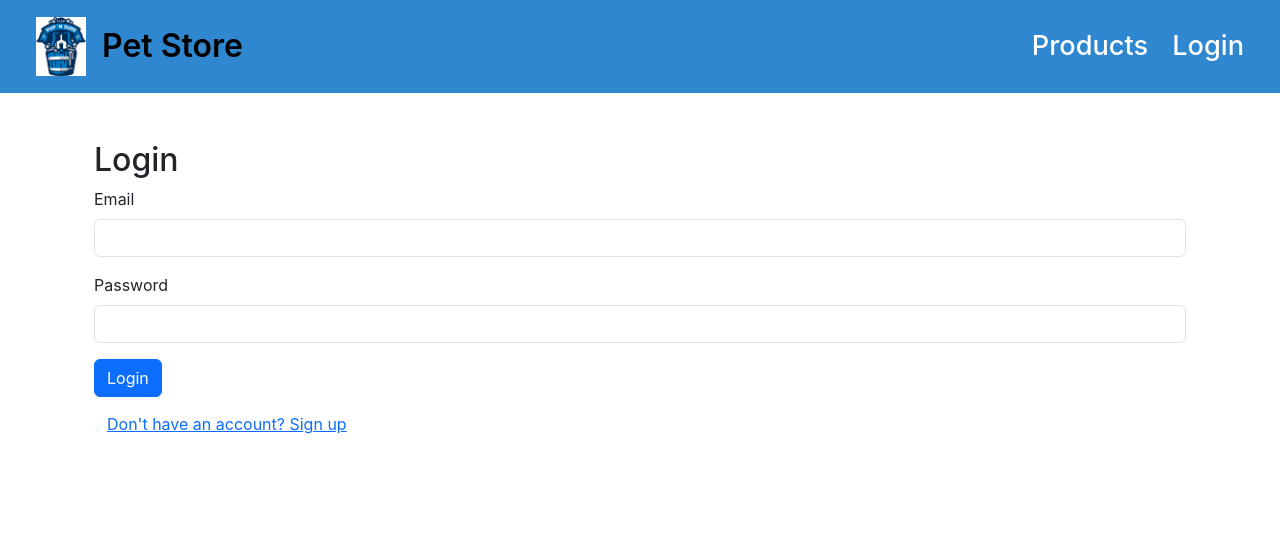
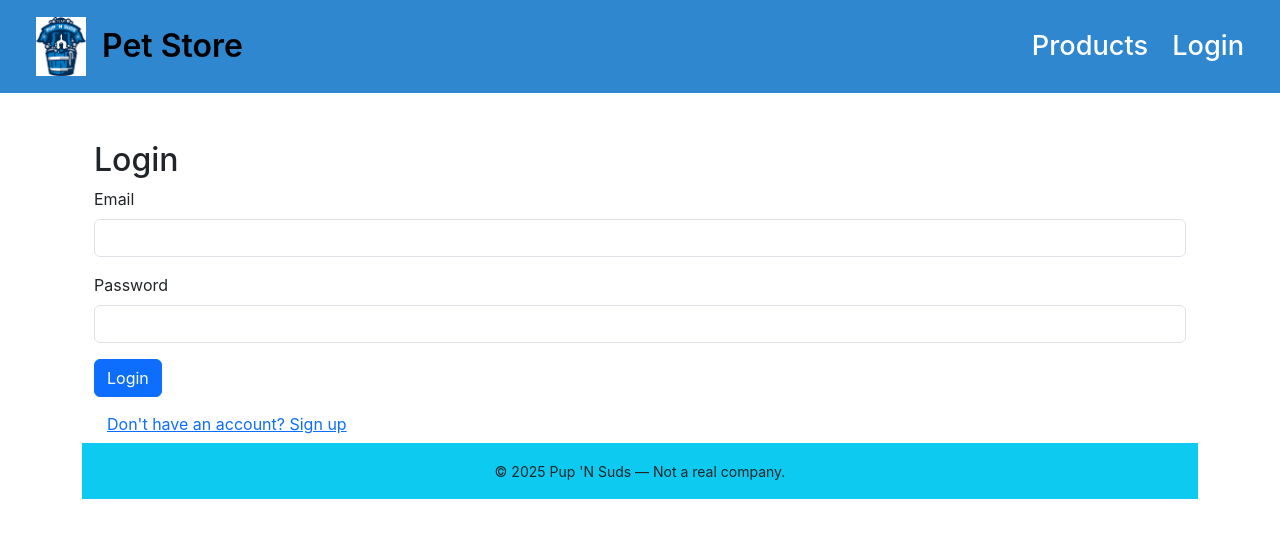
Before and after one commit to RValenzuela30/2412-FTB-Capstone, a React (Create React App) app in the folder client/: page /login in a window 1280 px wide. Shown: the top 538 px of the page. Built offline with nearby package versions, Linux system fonts and the light colour scheme.

Commit message:
footer added

```diff
--- a/client/src/App.js
+++ b/client/src/App.js
@@ -13,6 +13,7 @@ import Orders from "./pages/Orders";
 import Login from "./pages/Login";
 import AdminPage from "./pages/AdminPage";
 import Navbar from "./components/Navbar";
+import Footer from "./components/Footer";
 
 import { useAuth } from "./AuthContext";
 import { CartProvider } from "./CartContext";
@@ -54,6 +55,7 @@ function AppContent() {
           />
           <Route path="/login" element={<Login />} />
         </Routes>
+        <Footer />
       </div>
     </Router>
   );
--- a/client/src/components/Footer.js
+++ b/client/src/components/Footer.js
@@ -0,0 +1,15 @@
+import react from "react";
+
+function Footer() {
+  return (
+    <footer className="bg-info text-center py-3">
+      <div className="container">
+        <small>
+          {" "}
+          &copy; {new Date().getFullYear()} Pup 'N Suds — Not a real company.
+        </small>
+      </div>
+    </footer>
+  );
+}
+export default Footer;
```
